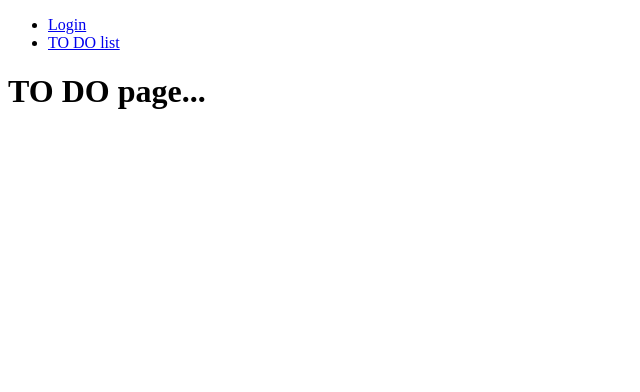
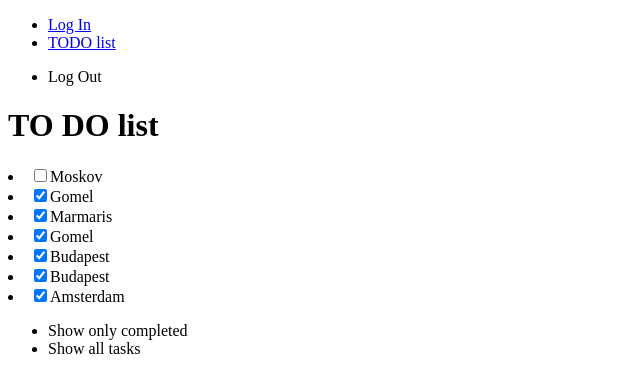
Before and after one commit to Aksana-Tsishchanka/react-routing, a React app: page /todo in a window 1280 px wide. Shown: the top 392 px of the page, without its empty margins (0-640 px from the left). Built offline with nearby package versions, Linux system fonts and the light colour scheme; data requests are answered from the project's data file.

Commit message:
draft version

```diff
--- a/db.json
+++ b/db.json
@@ -1,19 +1,39 @@
 {
   "tasks": [
     {
-      "id": 1,
-      "title": "Finish all tasks",
-      "isCompleted": false
+      "title": "Moskov",
+      "isCompleted": false,
+      "id": 1
     },
     {
       "id": 2,
-      "title": "Kill all humans",
+      "title": "Gomel",
       "isCompleted": true
     },
     {
-      "login": "123",
-      "password": "345",
-      "id": 3
+      "id": 3,
+      "title": "Marmaris",
+      "isCompleted": true
+    },
+    {
+      "isCompleted": true,
+      "title": "Gomel",
+      "id": 4
+    },
+    {
+      "id": 5,
+      "title": "Budapest",
+      "isCompleted": true
+    },
+    {
+      "isCompleted": true,
+      "title": "Budapest",
+      "id": 6
+    },
+    {
+      "title": "Amsterdam",
+      "isCompleted": true,
+      "id": 7
     }
   ]
 }
--- a/src/components/App.jsx
+++ b/src/components/App.jsx
@@ -2,79 +2,14 @@ import React from 'react';
 import { Link } from 'react-router';
 
 export default class App extends React.Component {
-   render() {
-      return (
-          <div>
-            <ul>
-               <li><Link to="/login">Login</Link></li>
-               <li><Link to="/todo">TO DO list</Link></li>
-            </ul>
-           {this.props.children}
-         </div>
-      );
-   }
+
+  render() {
+    return (<div>
+        <ul>
+          <li><Link to="login">Log In</Link></li>
+          <li><Link to="todo">TODO list</Link></li>
+        </ul>
+        {this.props.children}
+      </div>);
+  }
 }
-
-export class Login extends React.Component {
-   constructor(props) {
-      super(props);
-
-      this.state = {
-         login : '',
-         password : '',
-      }
-      this.onChangeInput = this.onChangeInput.bind(this);
-      this.onLogin = this.onLogin.bind(this);
-
-   };
-   onChangeInput({ target : {value, name} }) {
-      this.setState({
-         [name]: value,
-      })
-   }
-   onLogin(e) {
-      e.preventDefault();
-      const init = {
-         method: 'POST',
-         headers: {
-            'Content-Type': 'application/json'
-         },
-         body: JSON.stringify(this.state),
-      }
-      sendRequest('http://localhost:3000/login', init);
-   }
-
-   render() {
-      return (
-         <div>
-            <h1>Login page...</h1>
-            <form>
-               User name: <input type="text" name="login" value={this.state.login} onChange={this.onChangeInput} />
-               Password: <input type="text" name="password" value={this.state.password}
-               onChange={this.onChangeInput} />
-               <button onClick = {this.onLogin}>Log in</button>
-            </form>
-         </div>
-      )
-   }
-}
-
-export class TodoList extends React.Component {
-   render() {
-      return (
-         <div>
-            <h1>TO DO page...</h1>
-         </div>
-      )
-   }
-}
-
-function processJson(json) {
-  console.log(json);
-}
-
-export function sendRequest(url, init) {
-   fetch(url, init)
-  .then(response => response.json())
-  .then(processJson);
-}
--- /dev/null
+++ b/src/components/Login.jsx
@@ -0,0 +1,64 @@
+import React from 'react';
+import { browserHistory } from 'react-router';
+import sendRequest from './api';
+
+export default class Login extends React.Component {
+  constructor(props) {
+    super(props);
+
+    this.state = {
+      login: '',
+      password: '',
+    };
+    this.onChangeInput = this.onChangeInput.bind(this);
+    this.onLogin = this.onLogin.bind(this);
+  }
+
+
+  onChangeInput({ target: { value, name } }) {
+    this.setState({
+      [name]: value,
+    });
+  }
+
+  onLogin(e) {
+    e.preventDefault();
+    const init = {
+      method: 'POST',
+      body: JSON.stringify(this.state),
+    };
+
+    sendRequest('login', init)
+      .then(response => response);
+    browserHistory.push('todo');
+  }
+
+  render() {
+    return (
+      <div>
+        <h1>Login page...</h1>
+        <form>
+          <div>
+            <label htmlFor="login">User name:</label>
+            <input
+              type="text"
+              name="login"
+              value={this.state.login}
+              onChange={this.onChangeInput}
+            />
+          </div>
+          <div>
+            <label htmlFor="password">Password:</label>
+            <input
+              type="text"
+              name="password"
+              value={this.state.password}
+              onChange={this.onChangeInput}
+            />
+          </div>
+          <button onClick={this.onLogin}>Log in</button>
+        </form>
+      </div>
+    );
+  }
+}
--- /dev/null
+++ b/src/components/Logout.jsx
@@ -0,0 +1,30 @@
+import React from 'react';
+import { browserHistory } from 'react-router';
+import sendRequest from './api';
+
+export default class Logout extends React.Component {
+  constructor(props) {
+    super(props);
+    this.state = {};
+    this.updateAuthState = this.updateAuthState.bind(this);
+  }
+
+  updateAuthState(e) {
+    e.preventDefault();
+
+    sendRequest('logout')
+      .then(console.log('user logout'));
+
+    browserHistory.push({
+      pathname: '/login',
+    });
+  }
+
+  render() {
+    return (
+      <ul>
+        <li><a onClick={this.updateAuthState}>Log Out</a></li>
+      </ul>
+    );
+  }
+}
--- /dev/null
+++ b/src/components/TodoItem.jsx
@@ -0,0 +1,32 @@
+import React from 'react';
+
+export default class TodoList extends React.Component {
+  constructor(props) {
+    super(props);
+    this.state = {
+      isCompleted: props.isCompleted,
+    };
+    this.updateStatusOfComplete = this.updateStatusOfComplete.bind(this);
+  }
+
+  updateStatusOfComplete() {
+    const itemStatus = !this.state.isCompleted;
+    this.props.updateStatusOfComplete(this.props.id, this.props.title, itemStatus);
+    this.setState({
+      isCompleted: itemStatus,
+    });
+
+  }
+  render() {
+    return (
+      <li>
+        <input
+          type="checkbox"
+          checked={this.state.isCompleted}
+          onChange={this.updateStatusOfComplete}
+        />
+        { this.props.title }
+      </li>
+    );
+  }
+}
--- /dev/null
+++ b/src/components/TodoList.jsx
@@ -0,0 +1,110 @@
+import React from 'react';
+import sendRequest from './api';
+import TodoItem from './TodoItem.jsx';
+import Logout from './Logout.jsx';
+
+
+const FILTER_VIEW = {
+  all: "all",
+  completed: "completed",
+  incompleted: "incompleted",
+}
+
+export default class TodoList extends React.Component {
+  constructor(props) {
+    super(props);
+
+    this.state = {
+      tasks: null,
+      filterView: FILTER_VIEW.all,
+    };
+    this.updateTasksList = this.updateTasksList.bind(this);
+    this.makeTodoList = this.makeTodoList.bind(this);
+    this.updateStatusOfComplete = this.updateStatusOfComplete.bind(this);
+    this.showCompleted = this.showCompleted.bind(this);
+    this.showAll = this.showAll.bind(this);
+    //this.showIncompleted = this.showInCompleted.bind(this);
+  }
+
+  componentDidMount() {
+    sendRequest('tasks')
+      .then(response => response.json())
+      .then(this.updateTasksList);
+  }
+
+  updateTasksList(tasks) {
+    if (tasks instanceof Array) {
+      this.setState({
+        tasks,
+      });
+    }
+  }
+
+  updateStatusOfComplete(id, title, isCompleted) {
+    sendRequest(`tasks/${id}`, {
+      method: 'put',
+      body: JSON.stringify({ title, isCompleted }),
+    });
+  }
+
+  showInCompleted() {
+    /*sendRequest('tasks?isCompleted=false')
+      .then(response => {
+        response.json();
+      })
+      .then(response => this.updateTasksList(response));
+      */
+  }
+
+  showCompleted() {
+    this.setState({
+      filterView: FILTER_VIEW.completed,
+    });
+  }
+  showAll() {
+    this.setState({
+      filterView: FILTER_VIEW.all,
+    });
+  }
+
+  makeTodoList(array = [], filterView) {
+    let resultArr = array;
+    if (filterView === FILTER_VIEW.completed) {
+      resultArr = resultArr.filter(el => el.isCompleted);
+    }
+    return resultArr.map(item =>
+      <TodoItem
+        {...item}
+        key={item.id}
+        updateStatusOfComplete={this.updateStatusOfComplete}
+      />);
+  }
+
+  render() {
+    const todoActions = this.state.tasks && this.state.tasks.length > 0 ?
+      (<ul>
+        <li>
+          <a onClick={this.showCompleted}>Show only completed</a>
+        </li>
+        <li>
+          <a onClick={this.showAll}>Show all tasks</a>
+        </li>
+      </ul>)
+      :
+      null;
+
+    const todoComponent = !!this.state.tasks ? (
+      <div>
+        <Logout />
+        <h1>TO DO list</h1>
+        { this.makeTodoList(this.state.tasks, this.state.filterView) }
+        { todoActions }
+      </div>
+      ) :
+      (
+        <div>Please Log In to have access to TODO list!</div>
+      );
+
+    return todoComponent;
+  }
+}
--- /dev/null
+++ b/src/components/api.js
@@ -0,0 +1,12 @@
+export default function sendRequest(url, init = {}) {
+  const extendInit = {
+    headers: {
+      'Content-Type': 'application/json',
+    },
+    credentials: 'include', /* to send cookies */
+    ...init,
+  };
+
+  return fetch(`http://localhost:3000/${url}`, extendInit)
+        .then(response => response);
+}
--- a/src/components/app.js
+++ b/src/components/app.js
@@ -1,14 +1,18 @@
 import React from 'react';
 import ReactDOM from 'react-dom';
-import App, {Login, TodoList} from './App.jsx';
-import { Router, Route, browserHistory, hashHistory, IndexRoute  } from 'react-router';
+import { Router, Route, browserHistory } from 'react-router';
+import App from './App.jsx';
+import Login from './Login.jsx';
+import TodoList from './TodoList.jsx';
+
+
+const rootEl = document.getElementById('app');
 
 ReactDOM.render((
-   <Router history={browserHistory}>
-      <Route path = "/" component = { App }>
-         { /*<IndexRoute component = { Login } /> */}
-         <Route path = "/login" component = {Login} />
-         <Route path = "/todo" component = {TodoList} />
-      </Route>
-   </Router>
-), document.getElementById('app'));
+  <Router history={browserHistory}>
+    <Route path="/" component={App}>
+        <Route path="/login" component={Login} />
+        <Route path="/todo" component={TodoList} />
+    </Route>
+  </Router>
+), rootEl);
```
Also changed, not shown: package.json (+8 -3 lines), webpack.config.js (+4 -4 lines), 1 other file (tests, documents, lock files or other folders).
